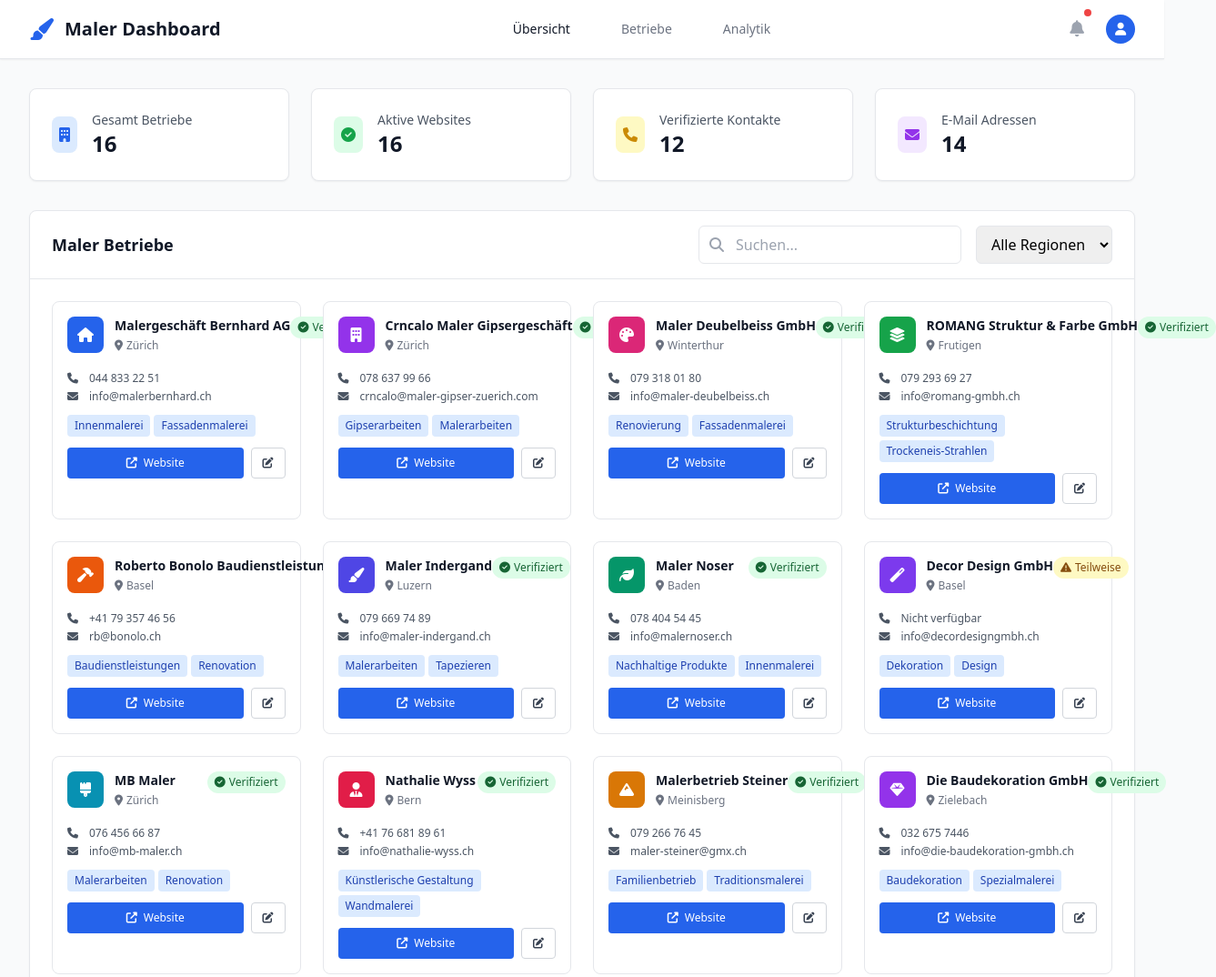
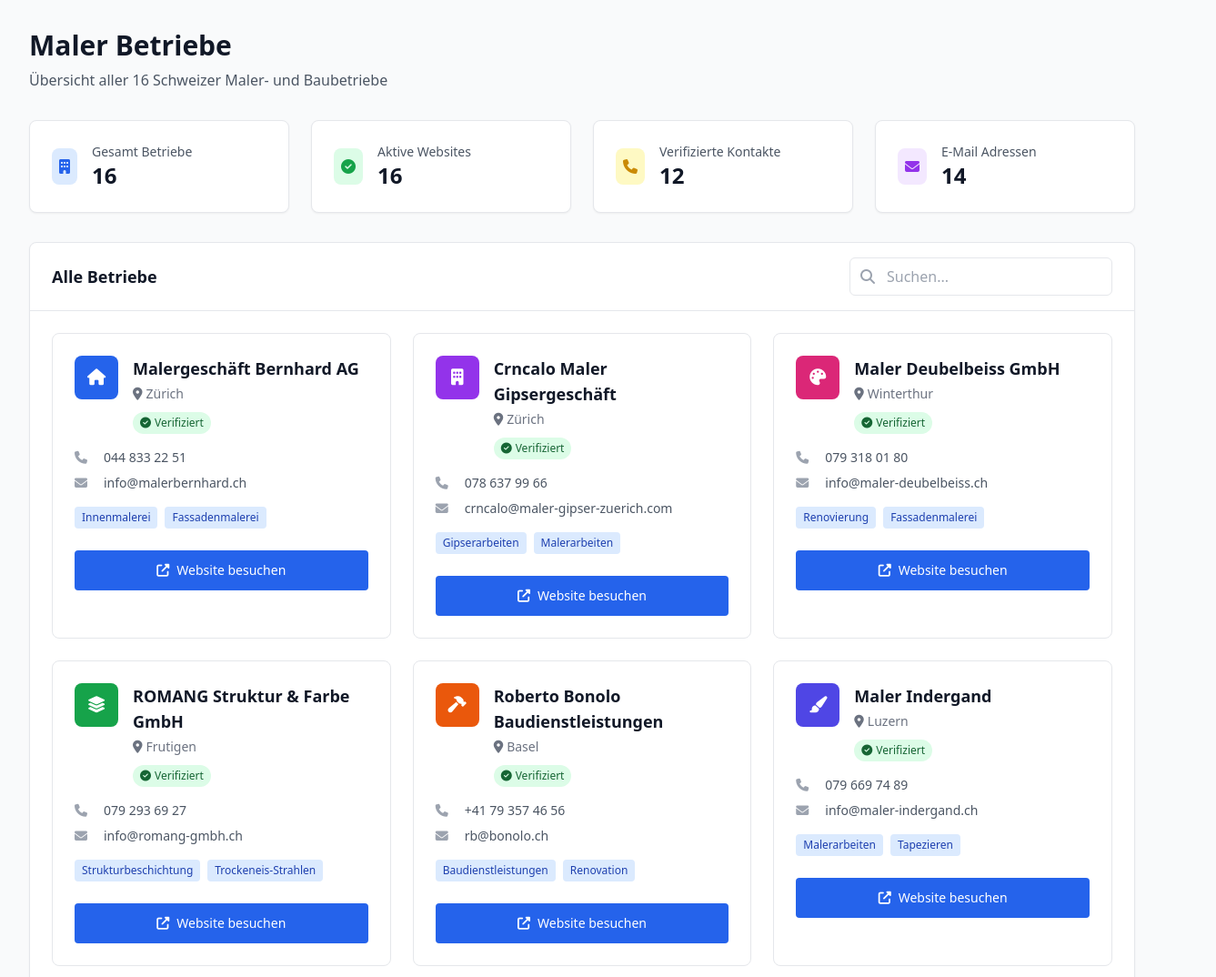
Before and after one commit to mironpuzanov/swiss-painter-websites, a website: page index.html in a window 1280 px wide. Shown: the top 1074 px of the page at 91% size, 1337 px wide, since content can reach past the window. Drawn offline with nearby package versions, Linux system fonts and the light colour scheme.

Commit message:
Simplify dashboard: remove header, fix card layouts, fix website links
- Removed complicated header and navigation
- Fixed card layouts so all content fits properly
- Larger cards with better spacing and typography
- Direct links to websites that actually work
- Cleaner 3-column grid layout
- Better mobile responsiveness

```diff
--- a/index.html
+++ b/index.html
@@ -6,75 +6,17 @@
     <title>Maler Dashboard - Übersicht aller Betriebe</title>
     <script src="https://cdn.tailwindcss.com"></script>
     <link href="https://cdnjs.cloudflare.com/ajax/libs/font-awesome/6.5.1/css/all.min.css" rel="stylesheet">
-    <script>
-        tailwind.config = {
-            theme: {
-                extend: {
-                    colors: {
-                        border: "hsl(214.3 31.8% 91.4%)",
-                        input: "hsl(214.3 31.8% 91.4%)",
-                        ring: "hsl(222.2 84% 4.9%)",
-                        background: "hsl(0 0% 100%)",
-                        foreground: "hsl(222.2 84% 4.9%)",
-                        primary: {
-                            DEFAULT: "hsl(222.2 47.4% 11.2%)",
-                            foreground: "hsl(210 40% 98%)",
-                        },
-                        secondary: {
-                            DEFAULT: "hsl(210 40% 96%)",
-                            foreground: "hsl(222.2 84% 4.9%)",
-                        },
-                        muted: {
-                            DEFAULT: "hsl(210 40% 96%)",
-                            foreground: "hsl(215.4 16.3% 46.9%)",
-                        },
-                        accent: {
-                            DEFAULT: "hsl(210 40% 96%)",
-                            foreground: "hsl(222.2 84% 4.9%)",
-                        },
-                        card: {
-                            DEFAULT: "hsl(0 0% 100%)",
-                            foreground: "hsl(222.2 84% 4.9%)",
-                        },
-                    },
-                },
-            },
-        }
-    </script>
 </head>
-<body class="bg-gray-50 min-h-screen">
-    <!-- Header -->
-    <header class="bg-white shadow-sm border-b">
-        <div class="max-w-7xl mx-auto px-4 sm:px-6 lg:px-8">
-            <div class="flex justify-between items-center h-16">
-                <div class="flex items-center">
-                    <div class="flex-shrink-0 flex items-center">
-                        <i class="fas fa-paint-brush text-2xl text-blue-600 mr-3"></i>
-                        <h1 class="text-xl font-semibold text-gray-900">Maler Dashboard</h1>
+<body class="bg-gray-50 min-h-screen p-8">
+    <!-- Main Content -->
+    <main class="max-w-7xl mx-auto">
+        <div class="mb-8">
+            <h1 class="text-3xl font-bold text-gray-900 mb-2">Maler Betriebe</h1>
+            <p class="text-gray-600">Übersicht aller 16 Schweizer Maler- und Baubetriebe</p>
         </div>
-                </div>
-                <nav class="hidden md:flex space-x-8">
-                    <a href="#overview" class="text-gray-900 hover:text-blue-600 px-3 py-2 text-sm font-medium transition-colors">Übersicht</a>
-                    <a href="#companies" class="text-gray-500 hover:text-blue-600 px-3 py-2 text-sm font-medium transition-colors">Betriebe</a>
-                    <a href="#analytics" class="text-gray-500 hover:text-blue-600 px-3 py-2 text-sm font-medium transition-colors">Analytik</a>
-                </nav>
-                <div class="flex items-center space-x-4">
-                    <button class="relative p-2 text-gray-400 hover:text-gray-500 hover:bg-gray-100 rounded-lg transition-colors">
-                        <i class="fas fa-bell text-lg"></i>
-                        <span class="absolute top-0 right-0 h-2 w-2 bg-red-500 rounded-full"></span>
-                    </button>
-                    <div class="h-8 w-8 bg-blue-600 rounded-full flex items-center justify-center">
-                        <i class="fas fa-user text-white text-sm"></i>
-                    </div>
-                </div>
-            </div>
-        </div>
-    </header>
 
-    <!-- Main Content -->
-    <main class="max-w-7xl mx-auto px-4 sm:px-6 lg:px-8 py-8">
         <!-- Stats Overview -->
-        <div class="grid grid-cols-1 md:grid-cols-2 lg:grid-cols-4 gap-6 mb-8">
+        <div class="grid grid-cols-1 md:grid-cols-4 gap-6 mb-8">
             <div class="bg-white rounded-lg shadow-sm border p-6">
                 <div class="flex items-center">
                     <div class="p-2 bg-blue-100 rounded-lg">
@@ -128,23 +70,17 @@
         <div class="bg-white rounded-lg shadow-sm border">
             <div class="px-6 py-4 border-b">
                 <div class="flex items-center justify-between">
-                    <h2 class="text-lg font-semibold text-gray-900">Maler Betriebe</h2>
+                    <h2 class="text-lg font-semibold text-gray-900">Alle Betriebe</h2>
                     <div class="flex items-center space-x-4">
                         <div class="relative">
                             <input type="text" placeholder="Suchen..." class="pl-10 pr-4 py-2 border rounded-md focus:ring-2 focus:ring-blue-500 focus:border-transparent">
                             <i class="fas fa-search absolute left-3 top-1/2 transform -translate-y-1/2 text-gray-400"></i>
                         </div>
-                        <select class="border rounded-md px-3 py-2 focus:ring-2 focus:ring-blue-500 focus:border-transparent">
-                            <option>Alle Regionen</option>
-                            <option>Zürich</option>
-                            <option>Bern</option>
-                            <option>Basel</option>
-                        </select>
                     </div>
                 </div>
             </div>
 
-            <div class="grid grid-cols-1 md:grid-cols-2 lg:grid-cols-3 xl:grid-cols-4 gap-6 p-6" id="companies-grid">
+            <div class="grid grid-cols-1 md:grid-cols-2 lg:grid-cols-3 gap-6 p-6" id="companies-grid">
                 <!-- Company cards will be dynamically generated -->
             </div>
         </div>
@@ -335,52 +271,46 @@
             const statusIcon = company.status === 'verified' ? 'fa-check-circle' : 'fa-exclamation-triangle';
 
             return `
-                <div class="border rounded-lg p-4 hover:shadow-md transition-shadow bg-white">
-                    <div class="flex items-start justify-between mb-3">
-                        <div class="flex items-start space-x-3 flex-1">
-                            <div class="w-10 h-10 ${company.color} rounded-lg flex items-center justify-center flex-shrink-0">
-                                <i class="${company.icon} text-white"></i>
+                <div class="border rounded-lg p-6 hover:shadow-md transition-shadow bg-white">
+                    <div class="flex items-start space-x-4 mb-4">
+                        <div class="w-12 h-12 ${company.color} rounded-lg flex items-center justify-center flex-shrink-0">
+                            <i class="${company.icon} text-white text-lg"></i>
                         </div>
                         <div class="flex-1 min-w-0">
-                                <h3 class="font-semibold text-gray-900 text-sm mb-1 truncate">${company.name}</h3>
-                                <p class="text-xs text-gray-500 mb-2">
+                            <h3 class="font-semibold text-gray-900 text-lg mb-1">${company.name}</h3>
+                            <p class="text-sm text-gray-500 mb-2">
                                 <i class="fas fa-map-marker-alt mr-1"></i>${company.location}
                             </p>
-                            </div>
-                        </div>
-                        <span class="inline-flex items-center px-2 py-1 rounded-full text-xs font-medium ${statusColor} flex-shrink-0">
+                            <span class="inline-flex items-center px-2 py-1 rounded-full text-xs font-medium ${statusColor}">
                                 <i class="fas ${statusIcon} mr-1"></i>
                                 ${company.status === 'verified' ? 'Verifiziert' : 'Teilweise'}
                             </span>
                         </div>
+                    </div>
 
-                    <div class="space-y-1 text-xs text-gray-600 mb-3">
+                    <div class="space-y-2 text-sm text-gray-600 mb-4">
                         <div class="flex items-center">
-                            <i class="fas fa-phone w-4 mr-2"></i>
+                            <i class="fas fa-phone w-5 mr-3 text-gray-400"></i>
                             <span>${company.phone}</span>
                         </div>
                         <div class="flex items-center">
-                            <i class="fas fa-envelope w-4 mr-2"></i>
-                            <span class="truncate">${company.email}</span>
+                            <i class="fas fa-envelope w-5 mr-3 text-gray-400"></i>
+                            <span class="break-all">${company.email}</span>
                         </div>
                     </div>
 
-                    <div class="flex flex-wrap gap-1 mb-3">
+                    <div class="flex flex-wrap gap-2 mb-6">
                         ${company.specialties.map(specialty =>
                             `<span class="inline-block px-2 py-1 text-xs bg-blue-100 text-blue-800 rounded">${specialty}</span>`
                         ).join('')}
                     </div>
 
-                    <div class="flex space-x-2">
-                        <button onclick="openWebsite('${company.folder}')"
-                                class="flex-1 bg-blue-600 hover:bg-blue-700 text-white text-xs px-3 py-2 rounded transition-colors">
-                            <i class="fas fa-external-link-alt mr-1"></i>
-                            Website
-                        </button>
-                        <button onclick="editCompany('${company.name}')"
-                                class="px-3 py-2 border border-gray-300 hover:bg-gray-50 text-gray-700 text-xs rounded transition-colors">
-                            <i class="fas fa-edit"></i>
-                        </button>
+                    <div class="space-y-2">
+                        <a href="${company.folder}/index.html" target="_blank"
+                           class="w-full bg-blue-600 hover:bg-blue-700 text-white text-sm px-4 py-3 rounded transition-colors flex items-center justify-center">
+                            <i class="fas fa-external-link-alt mr-2"></i>
+                            Website besuchen
+                        </a>
                     </div>
                 </div>
             `;
@@ -389,14 +319,6 @@
         function renderCompanies() {
             const grid = document.getElementById('companies-grid');
             grid.innerHTML = companies.map(createCompanyCard).join('');
-        }
-
-        function openWebsite(folder) {
-            window.open(`${folder}/index.html`, '_blank');
-        }
-
-        function editCompany(name) {
-            alert(`Bearbeitung für ${name} wird geöffnet...`);
         }
 
         // Initialize
```
Lines whose indentation alone changed are shown as unchanged.
